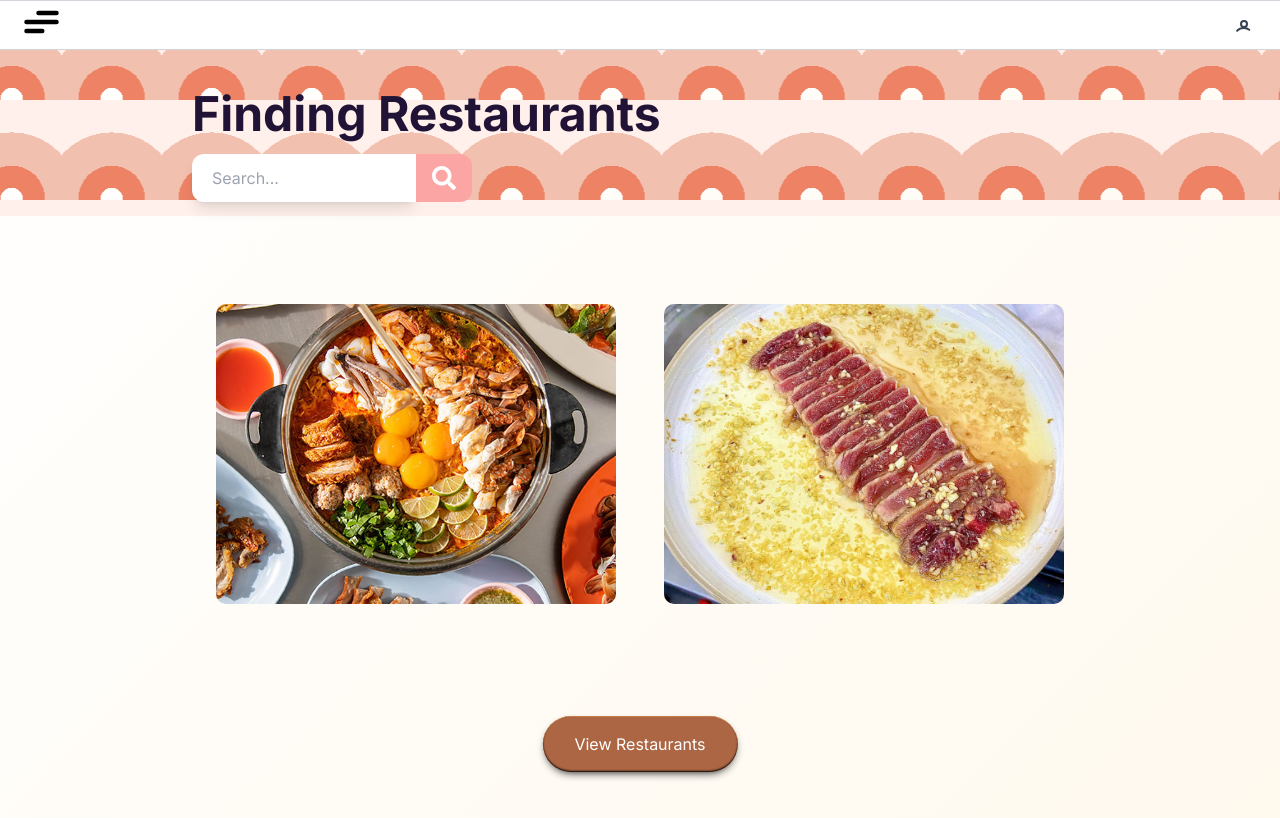
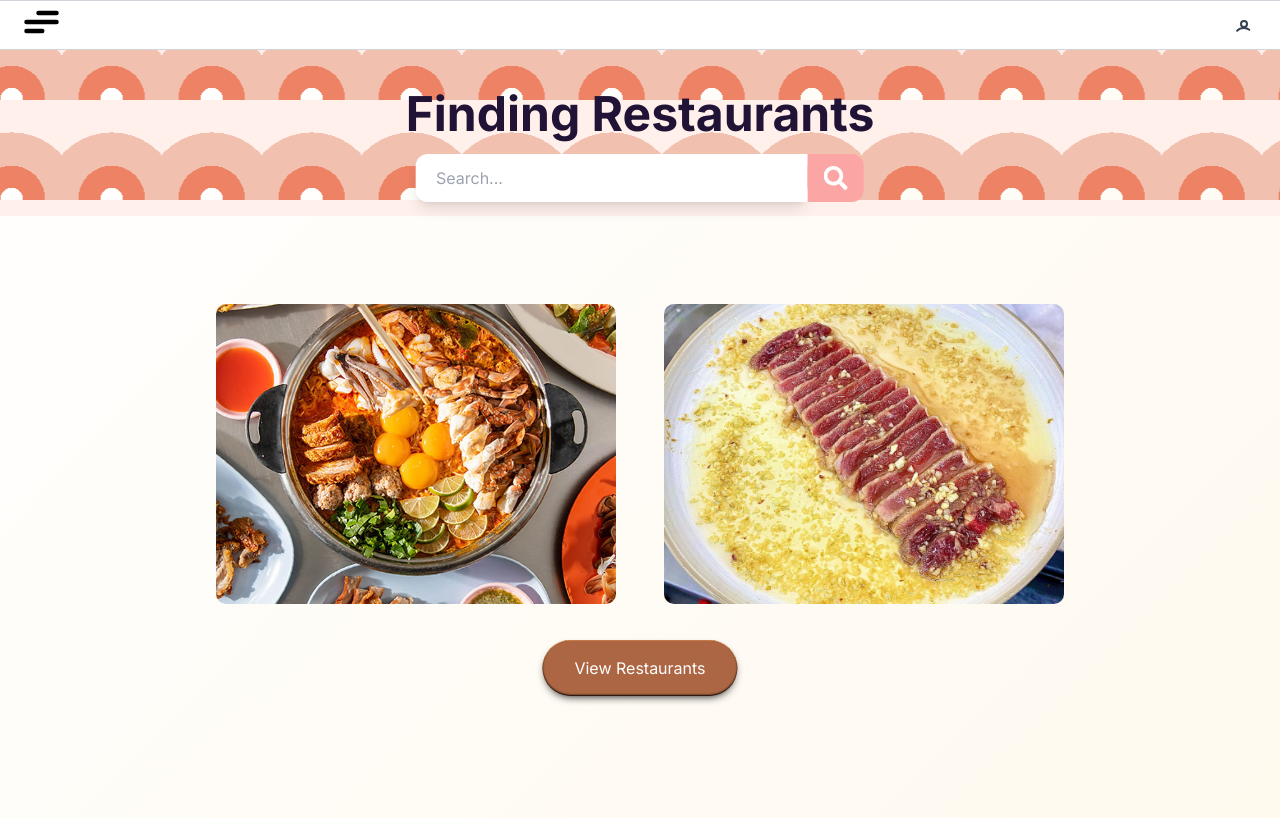
Before and after one commit to 2110503-2564/se-project-32_sing-nak-bid, a Next.js app: page / in a window 1280 px wide. Shown: the top 818 px of the page. Built offline with nearby package versions, Linux system fonts and the light colour scheme; no server answers.

Commit message:
Fix some UI

```diff
--- a/src/components/Banner.tsx
+++ b/src/components/Banner.tsx
@@ -51,8 +51,8 @@ export default function Banner() {
         }
       `}</style>
 
-      {/* For Search Restaurant*/}
-      <div className="relative z-10 flex flex-col items-start gap-4 text-left max-w-xl ">
+      {/* Top-centered Title & Search */}
+<div className="absolute z-10 top-22 left-1/2 transform -translate-x-1/2 flex flex-col items-center gap-4 text-center">
   <h1 className="text-3xl md:text-5xl font-bold text-[#201335]">
     Finding Restaurants
   </h1>
@@ -63,27 +63,11 @@ export default function Banner() {
 
       {/* Greeting User*/}
       {session && (
-        <div className="absolute top-5 right-10 font-semibold text-cyan-300 text-xl z-30">
+        <div className="absolute top-5 right-10 font-semibold text-cyan-400 text-xl z-3 mx-10">
           Hello {session.user?.name}
         </div>
       )}
 
-
-
-      {/* View Button - bottom center */}
-      <div className="absolute bottom-5 left-1/2 -translate-x-1/2 z-10 my-2">
-      <button
-        className={`group ${styles["button"]}`}
-        onClick={(e) => {
-          e.stopPropagation();
-          router.push("/hotels");
-        }}
-        >
-      <span className="relative z-10 text-white group-hover:text-black transition-colors duration-300">
-        View Restaurants
-      </span>
-      </button>
-      </div>
     </div>
   );
 }
--- a/src/components/page/UserPage.tsx
+++ b/src/components/page/UserPage.tsx
@@ -1,7 +1,14 @@
+"use client";
+
 import Banner from "../Banner";
 import Homepage from "../HomepageCard"
+import styles from "../Button.module.css";
+import { useRouter } from "next/navigation";
 
 export default function UserPage() {
+
+  const router = useRouter();
+
     return (
       <>
 
@@ -12,7 +19,7 @@ export default function UserPage() {
          <div className="flex flex-row px-6 space-x-12 pt-2 pb-9">
         <Homepage
          restaurantName="Jeh-O Chula"
-         imgSrc="/img/Food3.jpg"
+         imgSrc="/img/Food1.jpg"
          description="A small shophouse with a simple appearance that doesn't only have delicious Mama Oho, Je Oh has many other top menus, most of which are familiar Thai-Chinese comfort foods. But what makes it different is the use of quality ingredients and excellent cooking skills. Therefore, each dish is perfectly delicious. Popular menus such as crispy fried tofu with garlic, delicious duck rice soup, and Je Oh's special recipe crispy pork are really not to be missed."
         />
 
@@ -24,6 +31,20 @@ export default function UserPage() {
 
         </div>
 
+        <div className="w-full flex justify-center mb-10">
+          <button
+            className={`group ${styles["button"]}`}
+            onClick={(e) => {
+              e.stopPropagation();
+              router.push("/hotels");
+            }}
+          >
+            <span className="relative z-10 text-white group-hover:text-black transition-colors duration-300">
+              View Restaurants
+            </span>
+          </button>
+        </div>
+
        </div>
       </>
     );
--- a/src/components/search.tsx
+++ b/src/components/search.tsx
@@ -30,7 +30,7 @@ const Input = () => {
     <div className="relative flex items-center">
       <input
         placeholder="Search..."
-        className="input shadow-lg  px-5 py-3 rounded-l-xl w-56 transition-all focus:w-64 outline-none"
+        className="input shadow-lg px-5 py-3 rounded-l-xl w-full max-w-lg transition-all outline-none"
         name="search"
         type="search"
         value={searchText}
```
Also changed, not shown: public/img/Food1.jpg, public/img/Food3.jpg (deleted). Lines whose indentation alone changed are shown as unchanged.
